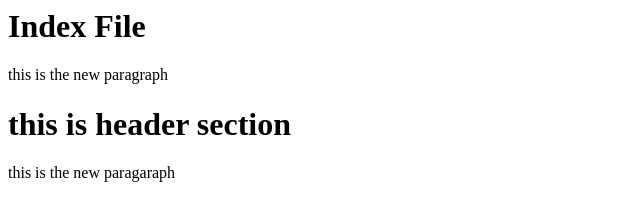
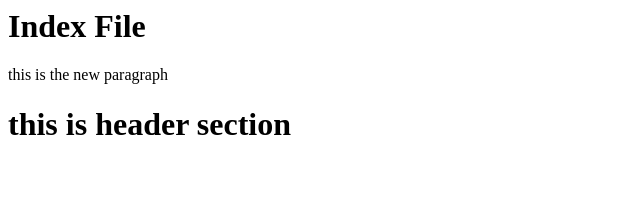
Before and after one commit to sirivennelapitta/smarsh_github1, a plain HTML site: page index.html in a window 1280 px wide. Shown: the whole page, without its empty margins (0-640 px from the left). Drawn offline with Linux system fonts and the light colour scheme.

Commit message:
Revert "index.html"
This reverts commit 07850308b4817d426fac55b5f9566cb057e5ac61.

```diff
--- a/index.html
+++ b/index.html
@@ -10,6 +10,6 @@ this is the new paragraph</p>
 <h1>this is header section</h1>
 </header>
 
-<p>this is the new paragaraph</p>
+
 </body>
 </html>
```
